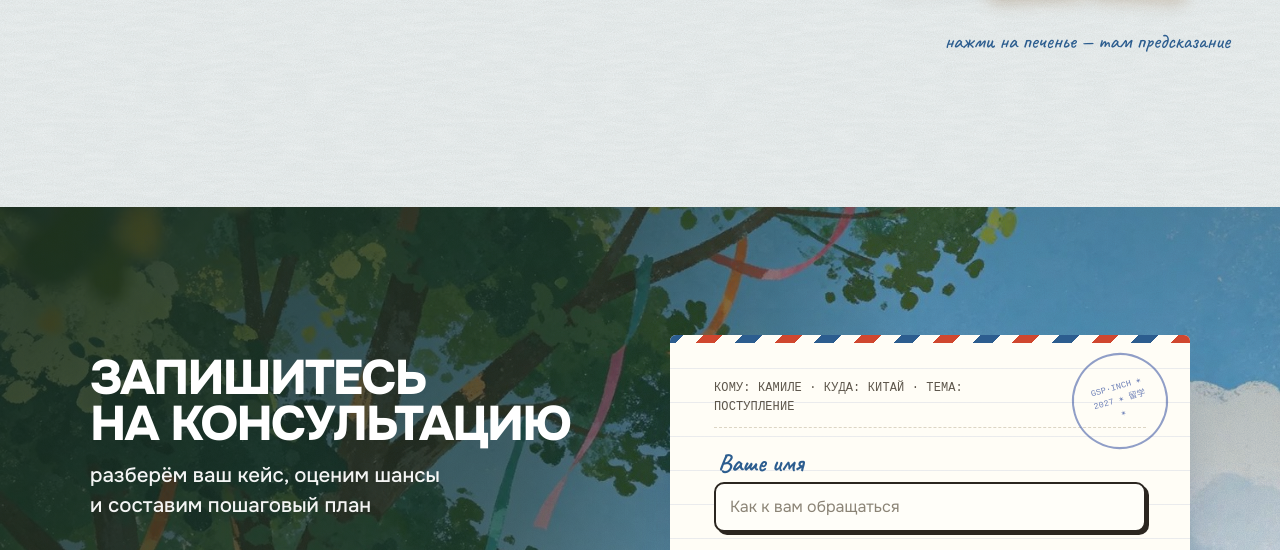
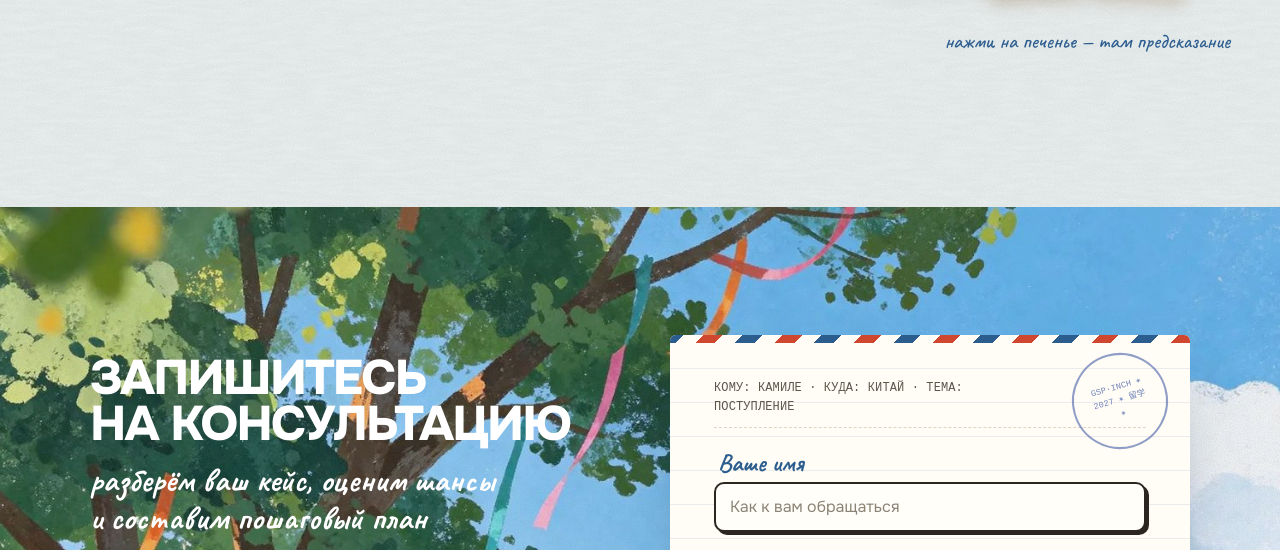
Before and after one commit to gspinch/gsp-inch, a Node server app: template views/index.ejs in a window 1280 px wide. Shown: the part 5950-6500 px from the top of the page. Run offline with Node 20, Linux system fonts and the light colour scheme; the template is opened without the code that fills it, so the values that code supplies are empty; some libraries are stand-ins or nearby versions; some web fonts are replaced.

Commit message:
Убрано затемнение в анкете
Co-Authored-By: Claude Opus 5.5 <noreply@anthropic.com>
Claude-Session: https://claude.ai/code/session_01Hf4Tu61VVmw8gwn6W5pN6k

```diff
--- a/public/css/style.css
+++ b/public/css/style.css
@@ -630,12 +630,3 @@ button { font: inherit; color: inherit; }
   .contact__grid { grid-template-columns: 1fr; }
   .contact__intro { padding-top: 0; }
 }
-
-/* затемнение картинки под текстом анкеты: плавно от левого верхнего угла, без тени на буквах */
-.scene .contact.band::before { content: ''; position: absolute; inset: 0; z-index: 0; pointer-events: none;
-  background: linear-gradient(100deg, rgba(22,40,30,.78) 0%, rgba(22,40,30,.55) 38%, rgba(22,40,30,0) 62%),
-              linear-gradient(180deg, rgba(22,40,30,.35) 0%, rgba(22,40,30,0) 45%); }
-.contact__intro .hand--lg { font-family: var(--grotesk); font-weight: 500; font-size: clamp(18px, 1.6vw, 21px); line-height: 1.45; max-width: 420px; opacity: .95; }
-@media (max-width: 960px) {
-  .scene .contact.band::before { background: linear-gradient(180deg, rgba(22,40,30,.8) 0%, rgba(22,40,30,.55) 22%, rgba(22,40,30,0) 40%); }
-}
```
